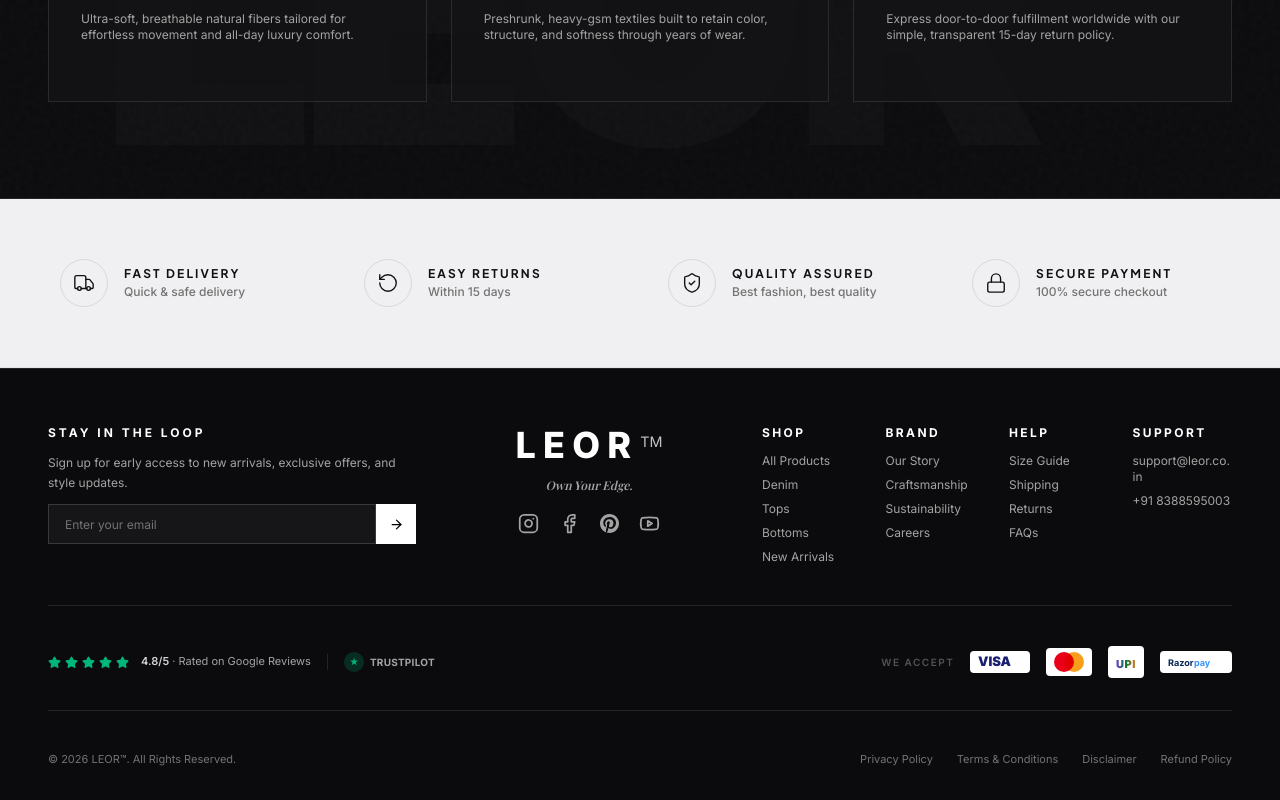
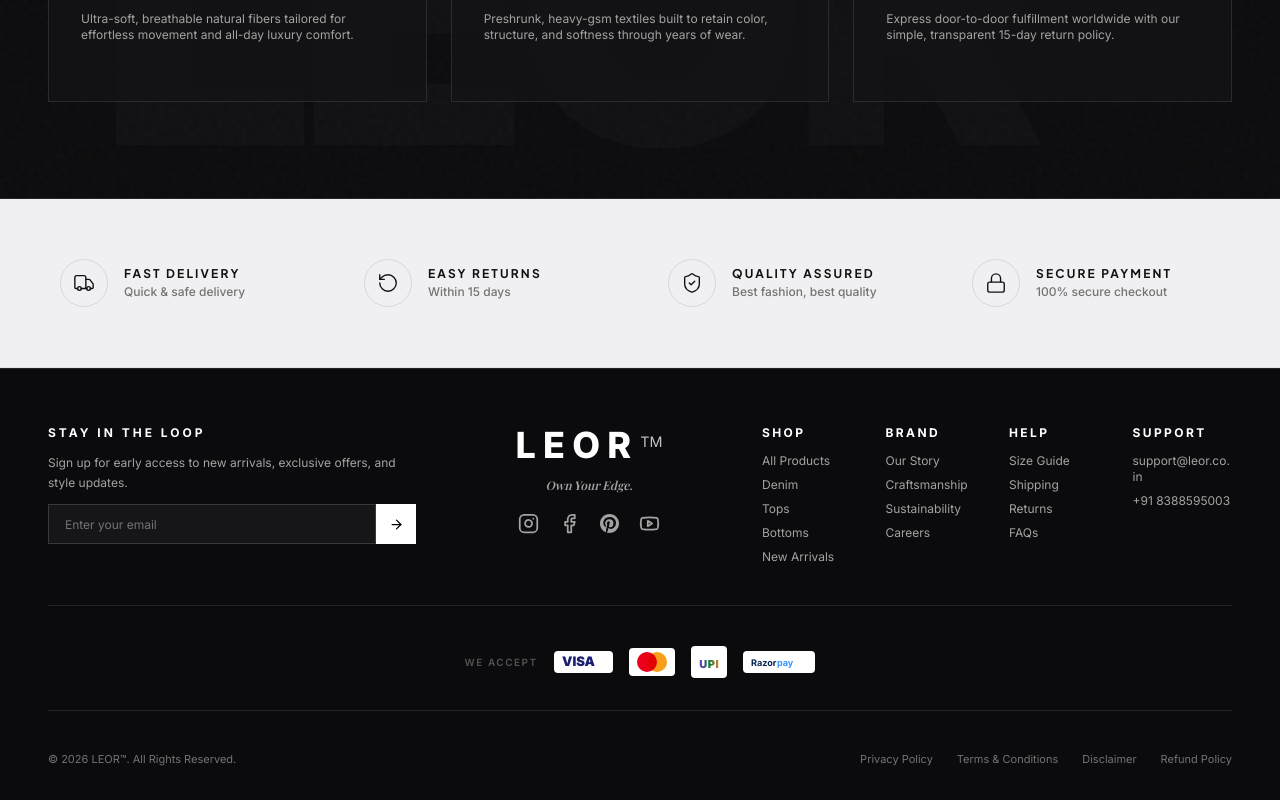
Before and after one commit to varada2315/leor, a React (Vite) app: page / in a window 1280 px wide. Shown: the part 3844-4644 px from the top of the page. Built offline with nearby package versions, Linux system fonts and the light colour scheme; a web font is replaced by a local one.

Commit message:
Remove Google Rating & Trustpilot section from Footer

```diff
--- a/src/components/Footer.tsx
+++ b/src/components/Footer.tsx
@@ -1,5 +1,5 @@
 import React, { useState } from 'react';
-import { ArrowRight, Instagram, Facebook, Youtube, Star } from 'lucide-react';
+import { ArrowRight, Instagram, Facebook, Youtube } from 'lucide-react';
 import { useStore } from '../context/StoreContext';
 
 export const Footer: React.FC = () => {
@@ -124,28 +124,8 @@
           </div>
         </div>
 
-        {/* ── Trust Row: Reviews + Payment Methods ── */}
-        <div className="flex flex-col sm:flex-row items-center justify-between gap-5 pb-8 border-b border-white/10">
-
-          {/* Trustpilot-style badge */}
-          <div className="flex items-center gap-3">
-            <div className="flex items-center gap-1">
-              {[...Array(5)].map((_, i) => (
-                <Star key={i} size={13} className="fill-[#00B67A] text-[#00B67A]" />
-              ))}
-            </div>
-            <div className="text-[11px] text-neutral-400 leading-tight">
-              <span className="font-semibold text-neutral-300">4.8/5</span>
-              {' '}· Rated on Google Reviews
-            </div>
-            <div className="h-4 w-px bg-white/10 mx-1 hidden sm:block" />
-            <div className="flex items-center gap-1.5">
-              <div className="w-5 h-5 rounded-full bg-[#00B67A]/20 flex items-center justify-center">
-                <span className="text-[8px] font-black text-[#00B67A]">★</span>
-              </div>
-              <span className="text-[10px] font-bold tracking-wide text-neutral-400 uppercase">Trustpilot</span>
-            </div>
-          </div>
+        {/* ── Trust Row: Payment Methods ── */}
+        <div className="flex flex-col sm:flex-row items-center justify-center gap-5 pb-8 border-b border-white/10">
 
           {/* Payment icons — brand colors */}
           <div className="flex items-center gap-4 flex-wrap justify-center sm:justify-end">
```
